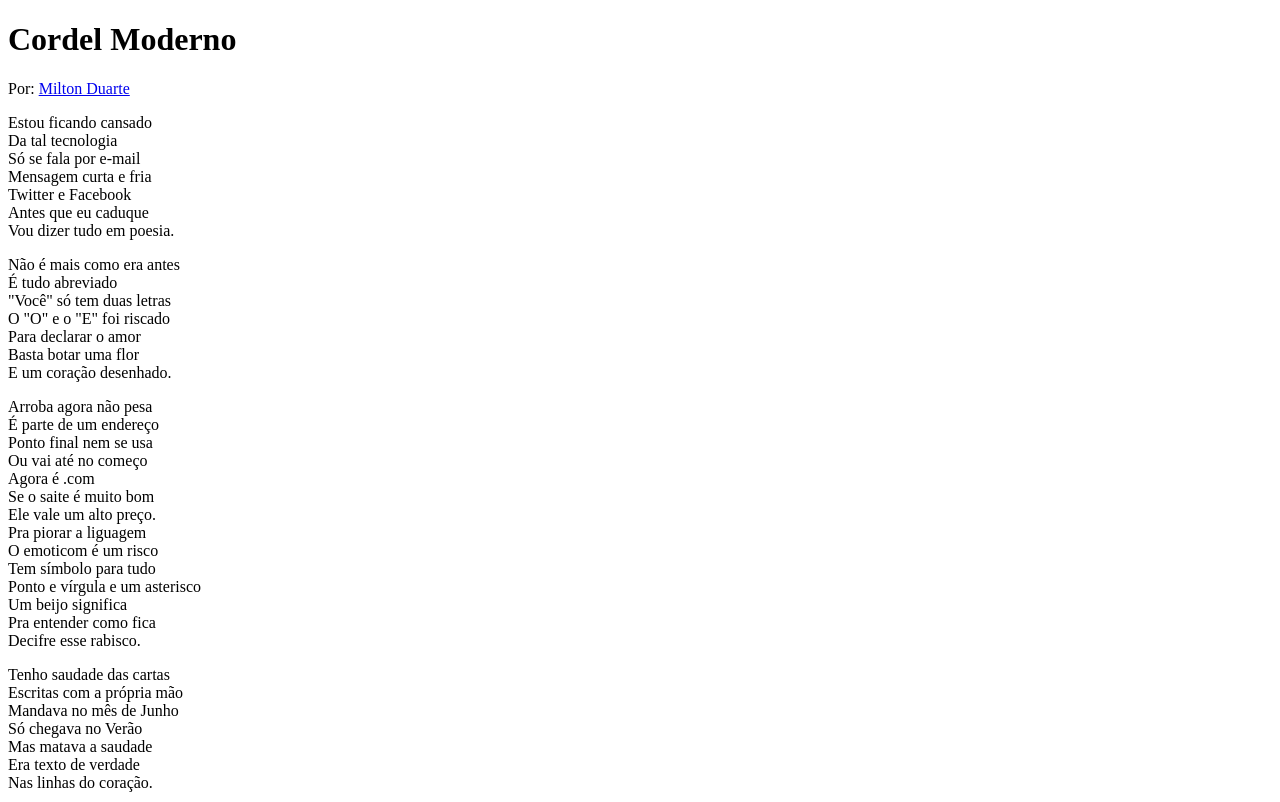
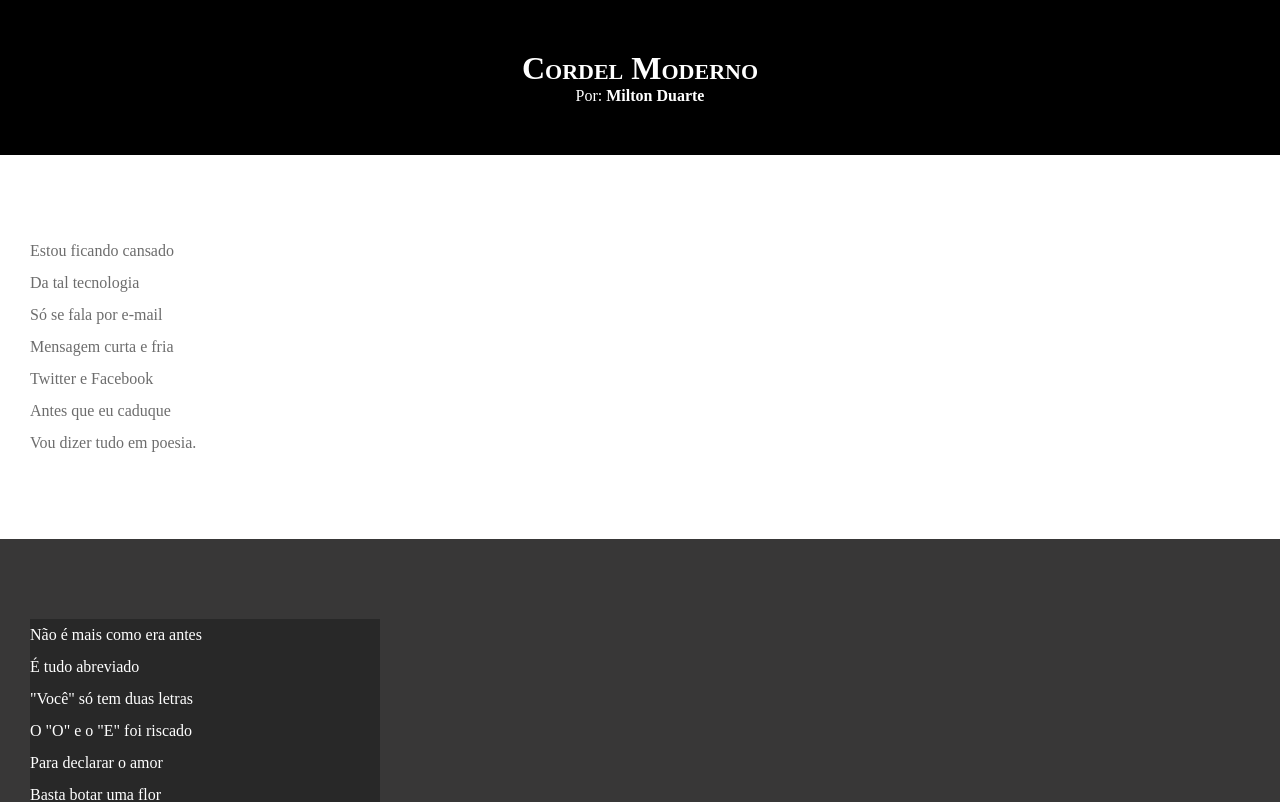
Before and after one commit to elerson-dias/html-css, a plain HTML site: page exercicios/desafios/desafio012/index.html in a window 1280 px wide. Shown: the top 802 px of the page. Drawn offline with Linux system fonts and the light colour scheme.

Commit message:
atualizei estilos de texto e blocos

```diff
--- a/exercicios/desafios/desafio012/index.html
+++ b/exercicios/desafios/desafio012/index.html
@@ -13,7 +13,7 @@
 
         </header>
 
-        <section>
+        <section class="normal">
             <p>
                 Estou ficando cansado <br>
                 Da tal tecnologia <br>
@@ -27,7 +27,7 @@
 
 
 
-        <section>
+        <section class="imagem">
             <p>
                 Não é mais como era antes <br>
                 É tudo abreviado <br>
@@ -41,7 +41,7 @@
 
 
 
-        <section>
+        <section class="normal">
             <p>
                 Arroba agora não pesa <br>
                 É parte de um endereço <br>
@@ -63,7 +63,7 @@
 
 
 
-        <section>
+        <section class="imagem">
             <p>
                 Tenho saudade das cartas <br>
                 Escritas com a própria mão <br>
@@ -77,7 +77,7 @@
 
 
 
-        <section>
+        <section class="normal">
             <p>
                 Agora, escrevo e envio <br>
                 Chegando na mesma hora <br>
--- a/exercicios/desafios/desafio012/style.css
+++ b/exercicios/desafios/desafio012/style.css
@@ -1 +1,65 @@
-@charset "UTF-8"
+@charset "UTF-8";
+*{
+    margin: 0px;
+    padding: 0px;
+}
+html, body {
+    background-color: darkgrey;
+    min-height: 100vh;
+}
+
+header{
+    background-color: black;
+    color: white;
+    text-align: center;
+}
+
+header > h1 {
+    padding-top: 50px;
+    font-variant: small-caps;
+}
+
+header > p {
+    padding-bottom: 50px;
+
+}
+
+header a, footer a {
+    color: white;
+    text-decoration: none;
+    font-weight: bolder;
+}
+
+header a:hover , footer a:hover {
+text-decoration: underline;
+}
+
+section{
+    padding-top: 10vh;
+    padding-bottom: 10vh;
+    line-height: 2em;
+    padding-left: 30px;
+}
+
+section.normal {
+    background-color: white;
+    color: rgba(0, 0, 0, 0.575);
+}
+
+section.imagem{
+    background-color: rgb(56, 55, 55);
+    color: white;
+}
+
+section.imagem > p{
+    background-color: rgba(11, 11, 11, 0.333);
+    width: 350px;
+}
+
+footer{
+    background-color: black;
+    color: white;
+    text-align: center;
+    padding:10px
+
+}
```
